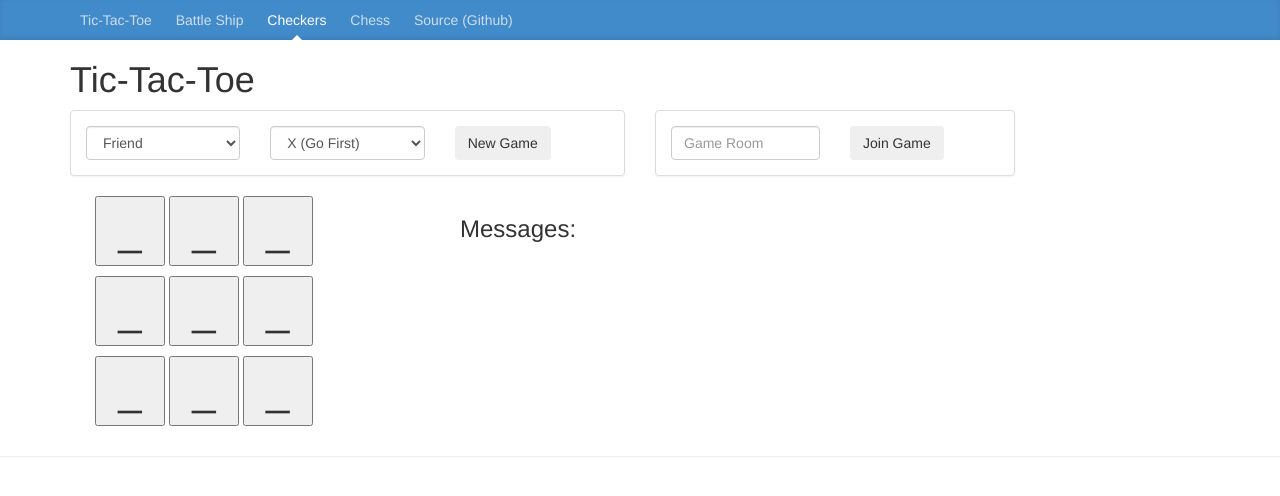
After one commit to sampathweb/game_app, a Flask app: template app/templates/checkers/index.html in a window 1280 px wide. The commit adds this page. Shown: the top 496 px of the page. Run offline with Flask 2, Linux system fonts and the light colour scheme; the template is opened without the code that fills it, so the values that code supplies are empty; some libraries are stand-ins or nearby versions.

Commit message:
update to game center app

```diff
--- a/app/api_1_0/__init__.py
+++ /dev/null
@@ -1,3 +0,0 @@
-from flask import Blueprint
-
-api = Blueprint('api', __name__)
--- a/app/blueprints/__init__.py
+++ b/app/blueprints/__init__.py
@@ -1,5 +1,7 @@
 from .main import main
 from .tic_tac_toe.views import tic_tac_toe
+from .battleship.views import battleship
+from .checkers.views import checkers
 from .chess.views import chess
 
-__all__ = ['main', 'tic_tac_toe', 'chess']
+__all__ = ['main', 'tic_tac_toe', 'battleship', 'checkers', 'chess']
--- a/app/templates/base.html
+++ b/app/templates/base.html
@@ -62,8 +62,10 @@
   <div class="blog-masthead">
     <div class="container">
       <nav class="blog-nav">
-        <a class="blog-nav-item {% if request.path.find('/tic-tac-toe/') != -1 %}active{% endif %}" href="{{url_for('tic_tac_toe.index')}}">Play Tic-Tac-Toe</a>
-        <a class="blog-nav-item {% if request.path.find('/chess/') != -1 %}active{% endif %}" href="{{url_for('chess.index')}}">Play Chess</a>
+        <a class="blog-nav-item {% if request.path.find('/tic-tac-toe/') != -1 %}active{% endif %}" href="{{url_for('tic_tac_toe.index')}}">Tic-Tac-Toe</a>
+        <a class="blog-nav-item {% if request.path.find('/battleship/') != -1 %}active{% endif %}" href="{{url_for('battleship.index')}}">Battle Ship</a>
+        <a class="blog-nav-item {% if request.path.find('/checkers/') != -1 %}active{% endif %}" href="{{url_for('checkers.index')}}">Checkers</a>
+        <a class="blog-nav-item {% if request.path.find('/chess/') != -1 %}active{% endif %}" href="{{url_for('chess.index')}}">Chess</a>
         <a class="blog-nav-item" href="https://github.com/sampathweb/">Source (Github)</a>
       </nav>
     </div>
--- /dev/null
+++ b/app/templates/checkers/index.html
@@ -0,0 +1,88 @@
+{% extends 'base.html' %}
+{% block style %}
+<style>
+ul.row li button {
+    overflow: auto;
+    height: 5em;
+    width: 5em;
+}
+
+ul.row li  {
+    display: inline;
+}
+
+button span {
+    font-size: 3em;
+    margin: auto auto;
+}
+</style>
+{% endblock style %}
+{% block body %}
+<input style="display:None" id="player-piece" >
+<h1>Tic-Tac-Toe <span class="result"></span></h1>
+<div class="row">
+    <div class="col-md-6">
+      <div class="panel panel-default">
+        <div class="panel-body">
+          <div class="row">
+            <div class="col-md-4">
+              <select id="js-new-game-opponent" class="form-control">
+                <option value="0">Friend</option>
+                <option value="1">Computer (Easy)</option>
+                <option value="2">Computer (Hard)</option>
+              </select>
+            </div>
+            <div class="col-md-4">
+              <select id="js-new-game-piece" class="form-control">
+                <option>X (Go First)</option>
+                <option>O (Go Second)</option>
+              </select>
+            </div>
+            <div class="col-md-4">
+              <button class="btn js-new-game">New Game</button>
+            </div>
+          </div>
+        </div>
+      </div>
+    </div>
+    <div class="col-md-4">
+      <div class="panel panel-default">
+        <div class="panel-body">
+          <div class="row">
+            <div class="col-md-6">
+              <input type="text" class="form-control" id="room-name" placeholder="Game Room">
+            </div>
+            <div class="col-md-6">
+              <button class="btn js-join-game">Join Game</button>
+            </div>
+          </div>
+        </div>
+      </div>
+    </div>
+</div>
+  <div class="row">
+    <div class="col-md-4">
+    <ul class="row">
+    <li><button clas="btn-tic" value="0,0"><span class="content">_</span></button></li>
+    <li><button clas="btn-tic" value="0,1"><span class="content">_</span></button></li>
+    <li><button clas="btn-tic" value="0,2"><span class="content">_</span></button></li>
+    </ul>
+    <ul class="row">
+    <li><button clas="btn-tic" value="1,0"><span class="content">_</span></button></li>
+    <li><button clas="btn-tic" value="1,1"><span class="content">_</span></button></li>
+    <li><button clas="btn-tic" value="1,2"><span class="content">_</span></button></li>
+    </ul>
+    <ul class="row">
+    <li><button clas="btn-tic" value="2,0"><span class="content">_</span></button></li>
+    <li><button clas="btn-tic" value="2,1"><span class="content">_</span></button></li>
+    <li><button clas="btn-tic" value="2,2"><span class="content">_</span></button></li>
+    </ul>
+    </div>
+    <div class="col-md-8">
+      <h3>Messages:</h3>
+      <div id="log"></div>
+    </div>
+  </div>
+{% endblock body %}
+{% block js %}
+{% endblock js %}
```
Also changed, not shown: app/__init__.py (+3 -4 lines), app/blueprints/battleship/views.py (added, +17 -0 lines), app/blueprints/checkers/views.py (added, +17 -0 lines), app/templates/battleship/index.html (added, +88 -0 lines), app/templates/chess/index.html (+31 -84 lines), requirements.txt (+12 -16 lines), app/blueprints/battleship/__init__.py (added), app/blueprints/checkers/__init__.py (added).
